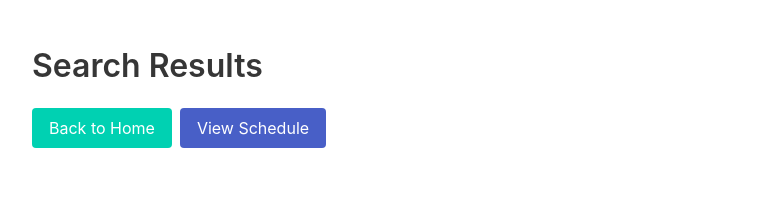
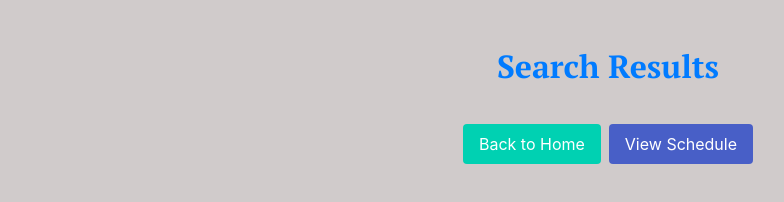
Before and after one commit to lvanness7690/cinematic-compass, a plain HTML site: page search-results.html in a window 1280 px wide. Shown: the whole page, without its empty margins (32-816 px from the left). Drawn offline with nearby package versions, Linux system fonts and the light colour scheme.

Commit message:
Update search-results with css file and google fonts.html

```diff
--- a/search-results.html
+++ b/search-results.html
@@ -5,6 +5,10 @@
     <meta name="viewport" content="width=device-width, initial-scale=1.0">
     <title>Search Results</title>
     <link rel="stylesheet" href="https://cdnjs.cloudflare.com/ajax/libs/bulma/0.9.3/css/bulma.min.css">
+    <link rel="stylesheet" href="./assets/style/style.css">
+    <link rel="preconnect" href="https://fonts.googleapis.com">
+    <link rel="preconnect" href="https://fonts.gstatic.com" crossorigin>
+    <link href="https://fonts.googleapis.com/css2?family=PT+Serif:wght@400;700&family=Roboto:wght@100&display=swap" rel="stylesheet">
 </head>
 <body>
     <section class="section">
```
